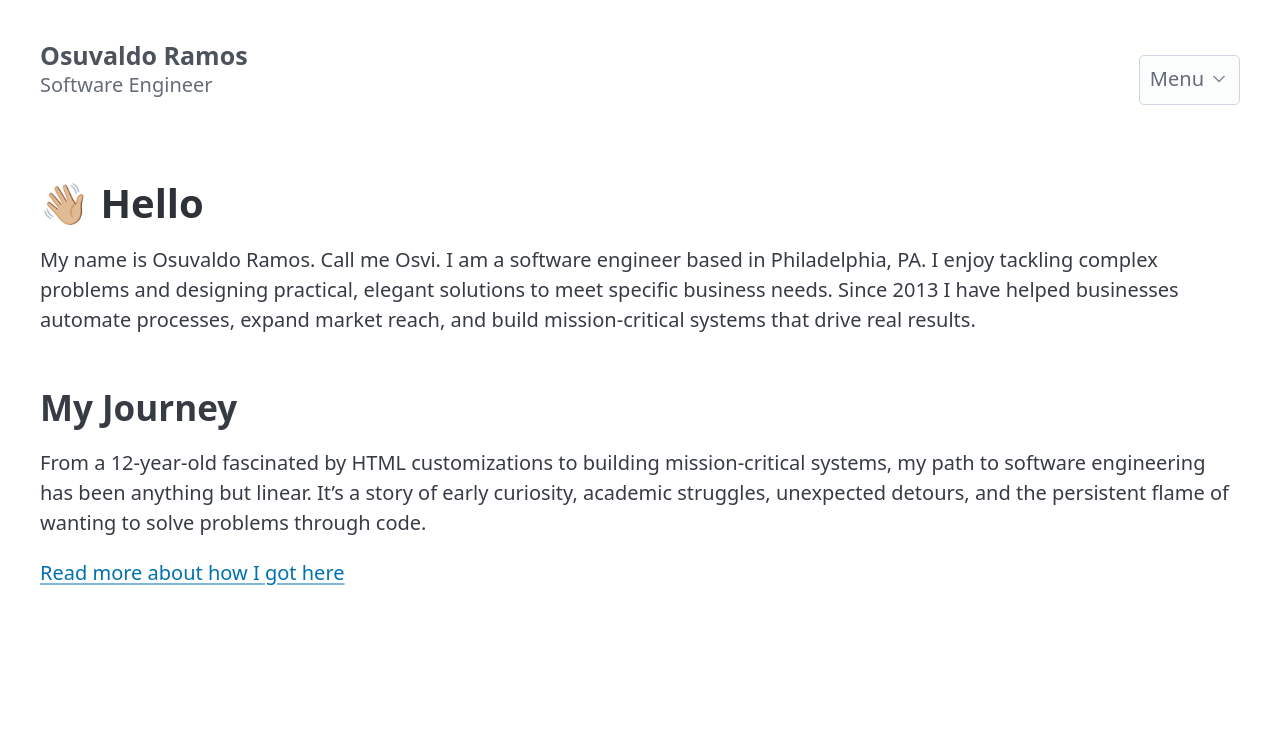
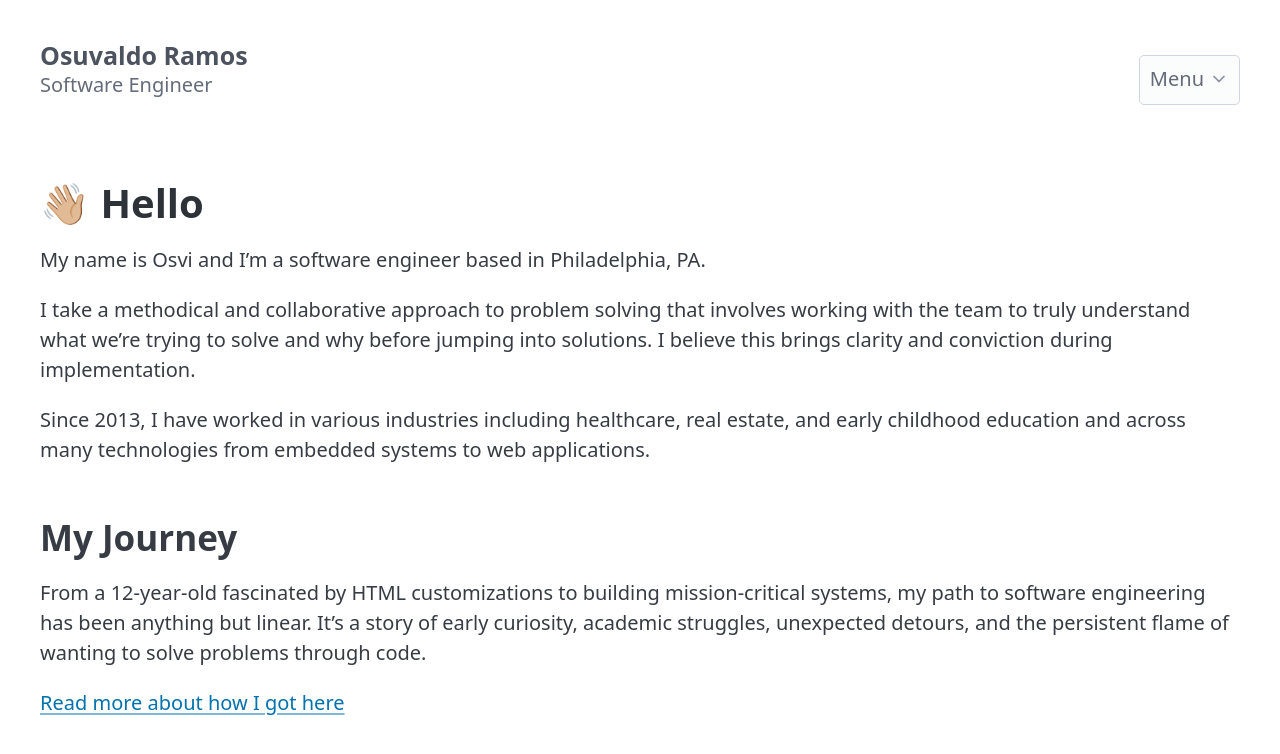
Before and after one commit to osuvaldo90/osuvaldo90.github.io, a Jekyll site: the page built from _main_pages/hello.md, in a window 1280 px wide. Shown: the top 754 px of the page. Built offline with Jekyll 4.4.1, drawn with Linux system fonts in a browser that asks for light colours.

Commit message:
Rewrite intro hello blurb

```diff
--- a/_main_pages/hello.md
+++ b/_main_pages/hello.md
@@ -7,7 +7,11 @@ permalink: /
 nav_order: 0
 ---
 
-My name is Osuvaldo Ramos. Call me Osvi. I am a software engineer based in Philadelphia, PA. I enjoy tackling complex problems and designing practical, elegant solutions to meet specific business needs. Since 2013 I have helped businesses automate processes, expand market reach, and build mission-critical systems that drive real results.
+My name is Osvi and I'm a software engineer based in Philadelphia, PA.
+
+I take a methodical and collaborative approach to problem solving that involves working with the team to truly understand what we're trying to solve and why before jumping into solutions. I believe this brings clarity and conviction during implementation.
+
+Since 2013, I have worked in various industries including healthcare, real estate, and early childhood education and across many technologies from embedded systems to web applications.
 
 {% include variables.html %}
 
```
